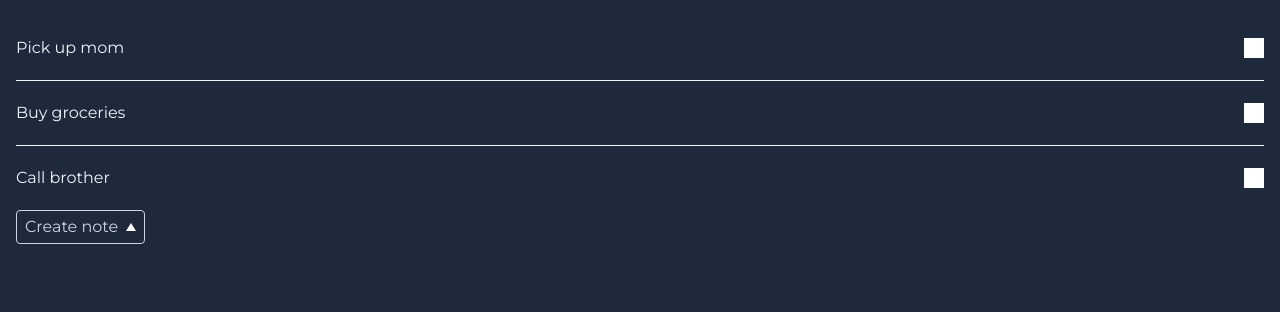
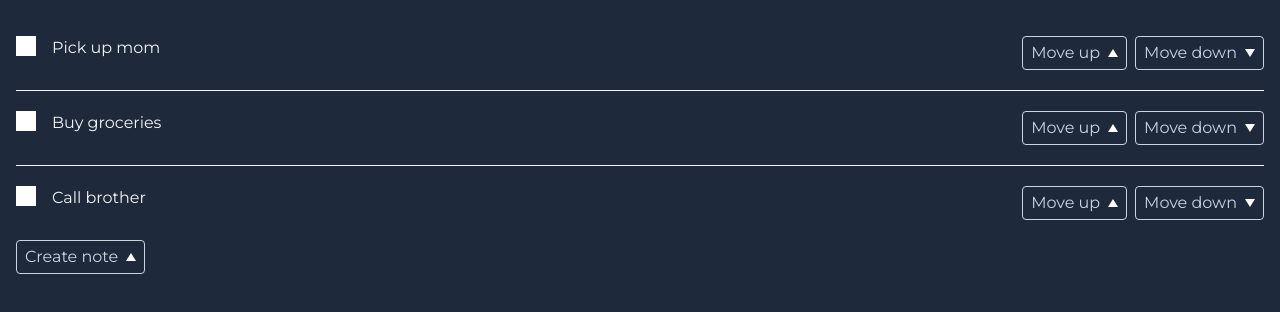
Before and after one commit to luisSilvaEs/todo-nextjs, a Next.js app: page / in a window 1280 px wide. Shown: the top 312 px of the page. Built offline with nearby package versions, Linux system fonts and the light colour scheme.

Commit message:
Add up and down buttons to ToDo item

```diff
--- a/app/components/ToDo/TodoItem.tsx
+++ b/app/components/ToDo/TodoItem.tsx
@@ -1,3 +1,5 @@
+import { Button } from "./../Button";
+
 interface TodoItemProps {
   id: number;
   task: string;
@@ -7,6 +9,11 @@ const TodoItem = ({ id, task }: TodoItemProps) => {
   return (
     <li key={id} className="flex justify-between gap-x-6 py-5">
       <div className="flex min-w-0 gap-x-4 text-slate-100">
+        <input
+          id={`${id}`}
+          type="ckeckbox"
+          className="w-5 h-5 cursor-pointer peer"
+        />
         <label
           htmlFor={`${id}`}
           className="cursor-pointer peer-checked:line-through peer-checked:text-slate-500"
@@ -14,12 +21,9 @@ const TodoItem = ({ id, task }: TodoItemProps) => {
           {task}
         </label>
       </div>
-      <div className="flex items-center">
-        <input
-          id={`${id}`}
-          type="ckeckbox"
-          className="w-5 h-5 cursor-pointer peer"
-        />
+      <div className="flex items-center gap-x-2">
+        <Button label="Move up" customClasses="arrow-up" />
+        <Button label="Move down" customClasses="arrow-down" />
       </div>
     </li>
   );
```
